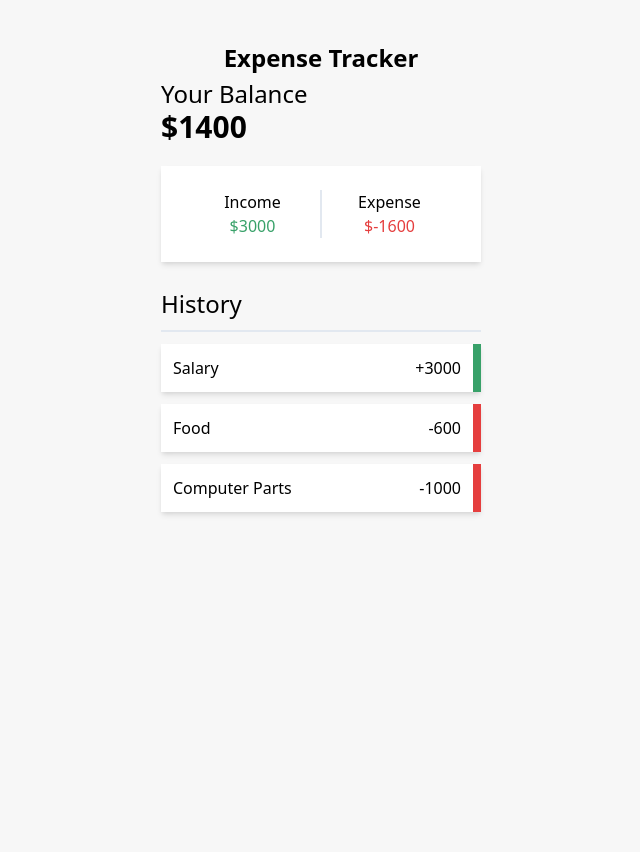
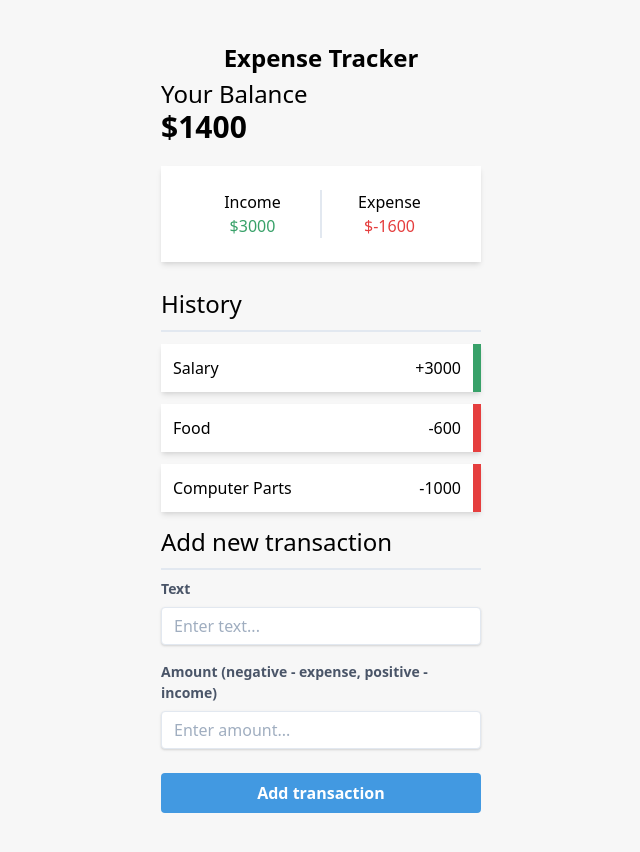
Before and after one commit to sebastianajakobsen/react-typescript-expense-tracker, a React (Create React App) app: page / in a window 1280 px wide. Shown: the whole page, without its empty margins (319-959 px from the left). Before the commit the page ends 800 px from the top, so only its background shows below. Built offline with nearby package versions, Linux system fonts and the light colour scheme.

Commit message:
adding new transactions

```diff
--- a/src/App.tsx
+++ b/src/App.tsx
@@ -2,6 +2,7 @@ import React, {useState} from 'react';
 import TransactionIncomeExpense from "./Components/TransactionIncomeExpense";
 import TransactionBalance from "./Components/TransactionBalance";
 import TransactionHistory from "./Components/TransactionHistory";
+import TransactionForm from "./Components/TransactionForm";
 
 const App:React.FC = () => {
 
@@ -23,12 +24,18 @@ const App:React.FC = () => {
         },
     ])
 
+    const addTransaction = (newTransaction:Transaction) => {
+            setTransactions([...transactions, newTransaction])
+    }
+
+
     return (
         <div className="w-full max-w-xs m-auto py-10">
             <h1 className="text-center text-2xl font-bold">Expense Tracker </h1>
             <TransactionBalance transactions={transactions}  />
             <TransactionIncomeExpense transactions={transactions}/>
             <TransactionHistory transactions={transactions} />
+            <TransactionForm addTransaction={addTransaction}/>
         </div>
     );
 };
--- a/src/Components/TransactionForm.tsx
+++ b/src/Components/TransactionForm.tsx
@@ -1,10 +1,10 @@
 import React, {useState} from 'react';
 
 interface Props {
-
+    addTransaction:(addTransaction:Transaction) => void;
 }
 
-const TransactionForm: React.FC<Props> = () => {
+const TransactionForm: React.FC<Props> = ({addTransaction}) => {
 
     const [newTransaction, setNewTransaction] = useState<Transaction>({
         id:1,
@@ -12,14 +12,27 @@ const TransactionForm: React.FC<Props> = () => {
         amount:0
     })
 
+    const handleSubmit = (e:React.FormEvent<HTMLFormElement>) => {
+        e.preventDefault();
+        addTransaction({...newTransaction, id:123123})
+    }
+
+    const handleInputTextChange = (e:React.ChangeEvent<HTMLInputElement>) => {
+        setNewTransaction({...newTransaction, text:e.target.value})
+    }
+
+    const handleInputAmountChange = (e:React.ChangeEvent<HTMLInputElement>) => {
+        setNewTransaction({...newTransaction, amount:parseInt(e.target.value)})
+    }
+
     return (
-        <div>
+        <form onSubmit={handleSubmit}>
             <h3 className="border-b-2 text-2xl font-medium mb-2 pb-2">Add new transaction</h3>
             <div className="mb-4">
                 <label className="block text-gray-700 text-sm font-bold mb-2" htmlFor="text">
                     Text
                 </label>
-                <input
+                <input onChange={handleInputTextChange}
                     className="shadow appearance-none border rounded w-full py-2 px-3 text-gray-700 leading-tight focus:outline-none focus:shadow-outline"
                     id="text" type="text" placeholder="Enter text..." />
             </div>
@@ -28,12 +41,18 @@ const TransactionForm: React.FC<Props> = () => {
                 <label className="block text-gray-700 text-sm font-bold mb-2" htmlFor="amount">
                     Amount (negative - expense, positive - income)
                 </label>
-                <input
+                <input onChange={handleInputAmountChange}
                     className="shadow appearance-none border rounded w-full py-2 px-3 text-gray-700 leading-tight focus:outline-none focus:shadow-outline"
-                    id="amount" type="text" placeholder="Enter amount..." />
+                    id="amount" type="number" placeholder="Enter amount..." />
             </div>
 
-        </div>
+            <button
+                className="bg-blue-500 w-full hover:bg-blue-700 text-white font-bold py-2 px-4 rounded focus:outline-none focus:shadow-outline"
+                type="submit">
+                Add transaction
+            </button>
+
+        </form>
     );
 };
 
```
